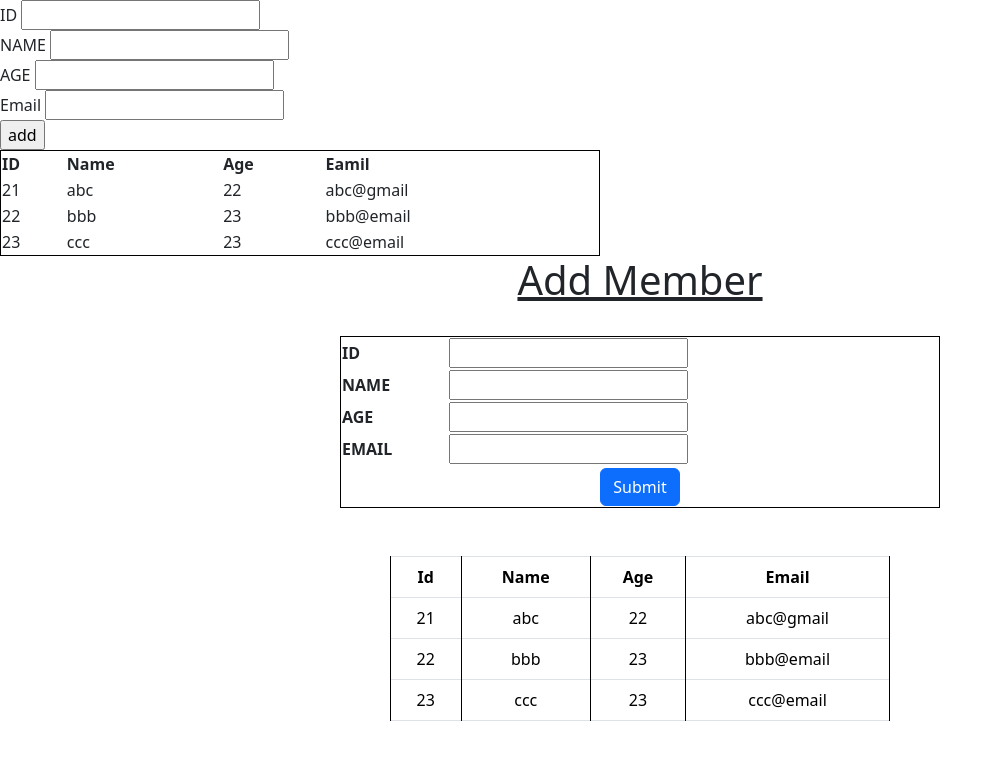
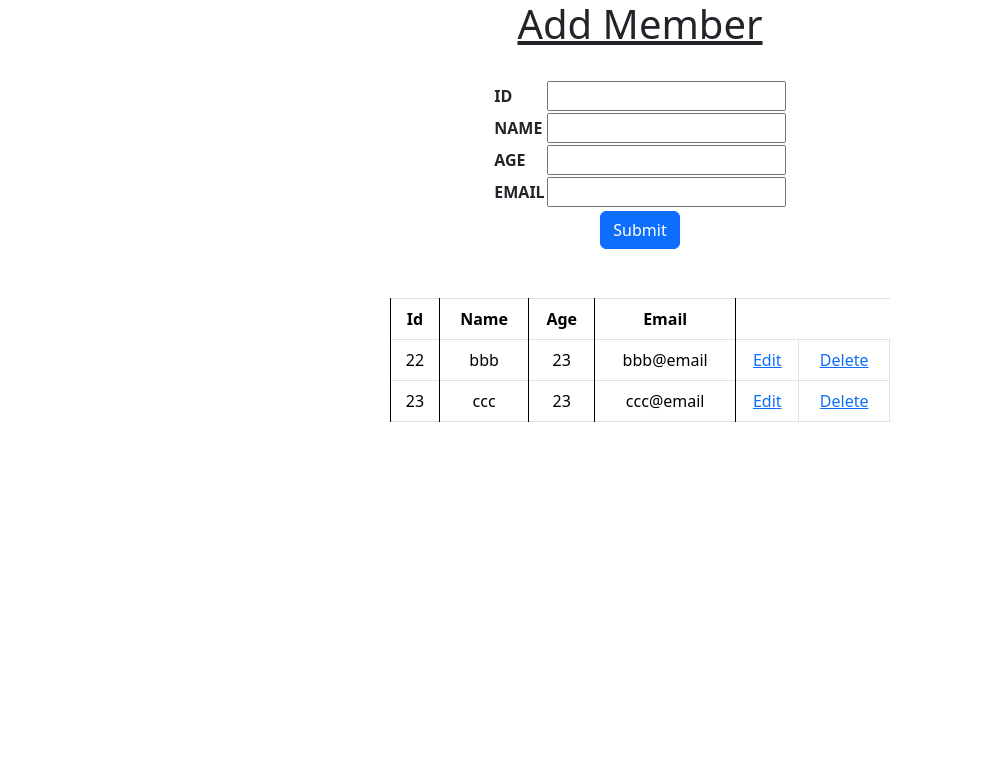
Before and after one commit to AromalP2002/django, a Django app: page /display in a window 1280 px wide. Shown: the top 760 px of the page, without its empty margins (0-1003 px from the left). Run offline with Django 5.2, Linux system fonts and the light colour scheme.

Commit message:
video set

```diff
--- a/project/app/urls.py
+++ b/project/app/urls.py
@@ -6,5 +6,7 @@
     path('fun2/<int:a>/<int:b>',views.fun2),
     path('demo',views.demo),
     path('display',views.display),
-    path('user_reg',views.user_reg)
+    path('user_reg',views.user_reg),
+    path('edit_user/<id>',views.edit_user),
+    path('delete_user/<id>',views.delete_user)
 ]
--- a/project/app/views.py
+++ b/project/app/views.py
@@ -103,3 +103,25 @@
     else:
         print(req.method)
         return redirect(display)
+def edit_user(req,id):
+    user=""
+    for i in users:
+        if i ['id']==id:
+            user=i
+    if req.method=='POST':
+        id=req.POST['id']
+        name=req.POST['name']
+        age=req.POST['age']
+        email=req.POST['email']
+        user['id']=id
+        user['name']=name
+        user['age']=age
+        user['email']=email
+        return redirect(display)
+    return render(req,'edit_user.html',{'user':user})
+
+def delete_user(req,id):
+    for i in users:
+        if i ['id']==id:
+            users.remove(i)
+    return redirect(display)
--- a/project/templates/display_user.html
+++ b/project/templates/display_user.html
@@ -1,48 +1,3 @@
-<!DOCTYPE html>
-<html lang="en">
-<head>
-    <meta charset="UTF-8">
-    <meta name="viewport" content="width=device-width, initial-scale=1.0">
-    <title>Document</title>
-    <style>
-        table{
-            width: 600px;
-
-        }
-        table,th,td{
-            border: 1px solid black;
-        }
-    </style>
-</head>
-<body>
-    <form action="user_reg" method="post">
-        {% csrf_token %}
-        ID <input type="text" name="id" > <br>
-        NAME <input type="text" name="name" > <br>
-        AGE <input type="number" name="age" > <br>
-        Email <input type="email" name="email" > <br>
-        <input type="submit" value="add">
-    </form>
-    <table>
-        <tr>
-            <th>ID</th>
-            <th>Name</th>
-            <th>Age</th>
-            <th>Eamil</th>
-
-        </tr>
-        {% for i in users %}
-        <tr>
-            <td>{{i.id}}</td>
-            <td>{{i.name}}</td>
-            <td>{{i.age}}</td>
-            <td>{{i.email}}</td>
-        </tr>
-        {% endfor %}
-    </table>
-
-</body>
-</html>
 
 
 <!DOCTYPE html>
@@ -71,7 +26,7 @@
 </head>
 <body>
     <h1 style="text-align: center;"><u>Add Member</u></h1><br>
-    <form action="add" method="post">
+    <form action="user_reg" method="post">
         {% csrf_token %}
         <table class="t2">
             <tr>
@@ -111,6 +66,8 @@
             <td class="td1">{{i.name}}</td>
             <td class="td1">{{i.age}}</td>
             <td class="td1">{{i.email}}</td>
+            <td><a href="edit_user/{{i.id}}">Edit</a></td>
+            <td><a href="delete_user/{{i.id}}">Delete</a></td>
         </tr>
         {% endfor %}
     </table>
```
Also changed, not shown: project/templates/edit_user.html (added, +21 -0 lines).
